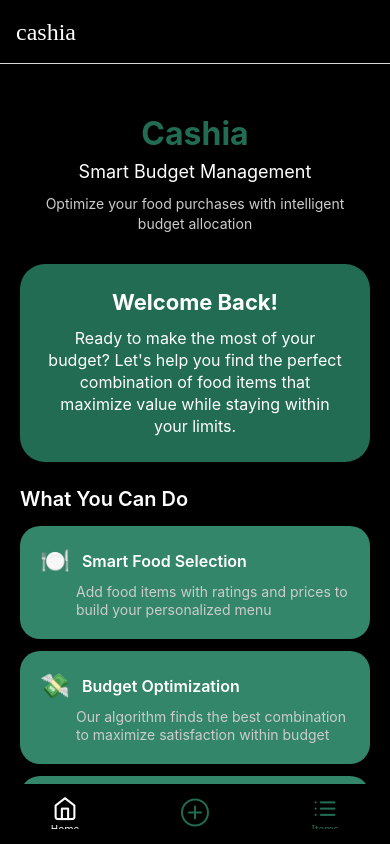
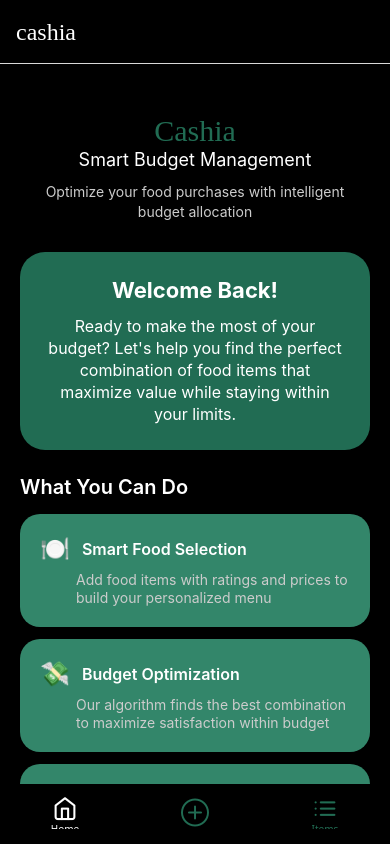
Before and after one commit to vanity1805/Cashia, a React Native app: screen /ItemsMain in a window 390 px wide. Built offline with nearby package versions, Linux system fonts and the light colour scheme.

Commit message:
Inserted the logo

```diff
--- a/Screens/Form.tsx
+++ b/Screens/Form.tsx
@@ -279,7 +279,7 @@ const styles = StyleSheet.create({
     padding: 12,
     marginTop: 12,
     backgroundColor: '#343434',
-    color: '#000',
+    color: '#fff',
   },
   button: {
     backgroundColor: '#216C53',
--- a/Screens/Home.tsx
+++ b/Screens/Home.tsx
@@ -107,11 +107,11 @@ const styles = StyleSheet.create({
     alignItems: 'center',
   },
   title: {
-    fontSize: 32,
-    fontWeight: 'bold',
+    fontFamily: 'Cocogoose-Pro-Bold-trial', // Custom font
+    fontSize: 30,
     color: '#216C53',
     textAlign: 'center',
-    marginBottom: 8,
+    marginBottom: 1,
   },
   subtitle: {
     fontSize: 18,
--- a/Screens/Items.tsx
+++ b/Screens/Items.tsx
@@ -307,11 +307,11 @@ const styles = StyleSheet.create({
     alignItems: 'center',
   },
   title: {
-    fontSize: 32,
-    fontWeight: 'bold',
+    fontFamily: 'Cocogoose-Pro-Bold-trial', // Custom font
+    fontSize: 30,
     color: '#216C53',
     textAlign: 'center',
-    marginBottom: 8,
+    marginBottom: 1,
   },
   subtitle: {
     fontSize: 18,
@@ -352,12 +352,12 @@ const styles = StyleSheet.create({
   budgetAmount: {
     fontSize: 16,
     fontWeight: '600',
-    color: '#4CAF50',
+    color: '#65C466',
   },
   expenseAmount: {
     fontSize: 16,
     fontWeight: '600',
-    color: '#ff6b6b',
+    color: '#EB4D3D',
   },
   availableAmount: {
     fontSize: 16,
--- a/app.json
+++ b/app.json
@@ -1,4 +1,4 @@
 {
   "name": "MyFirstApp",
-  "displayName": "MyFirstApp"
+  "displayName": "Cashia"
 }
```
Also changed, not shown: Assets/icon/506626825_1378132116595932_8889124715417444884_n.png (added), 6 other files (tests, documents, lock files or other folders).
